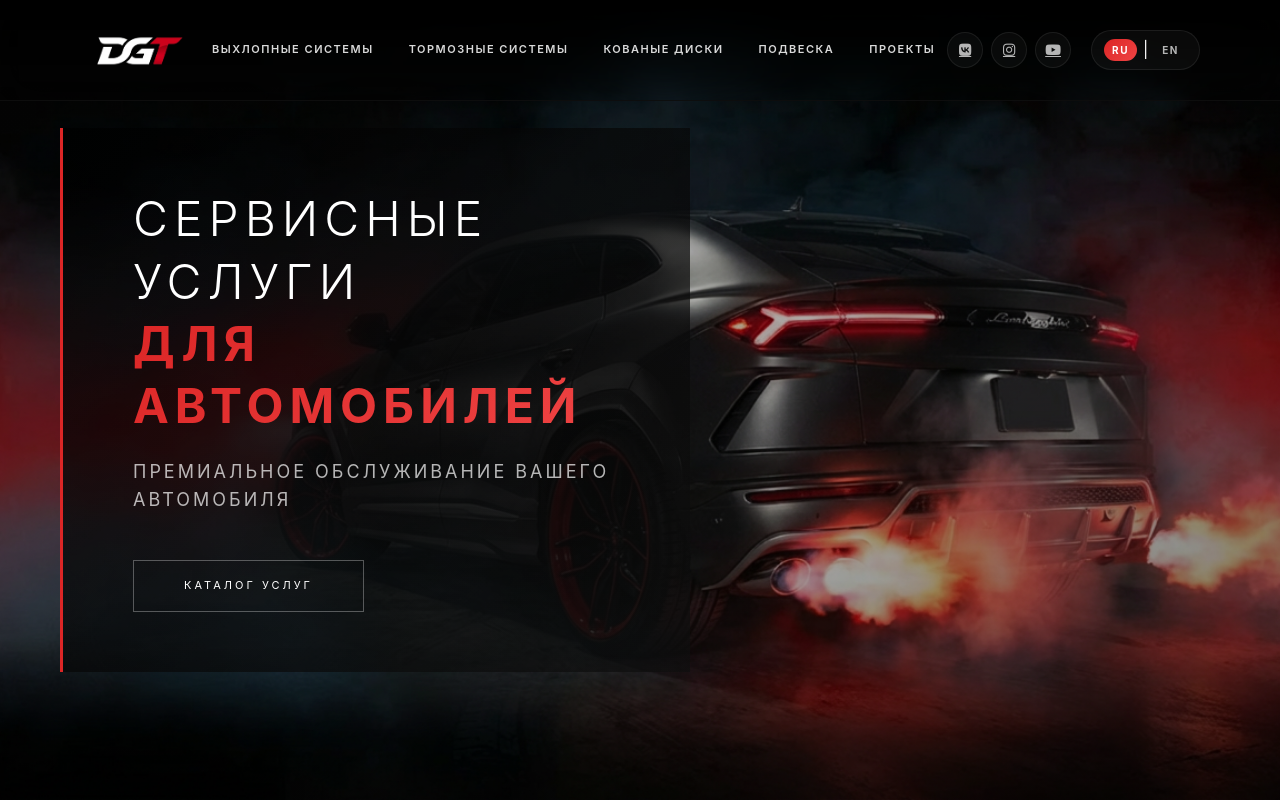
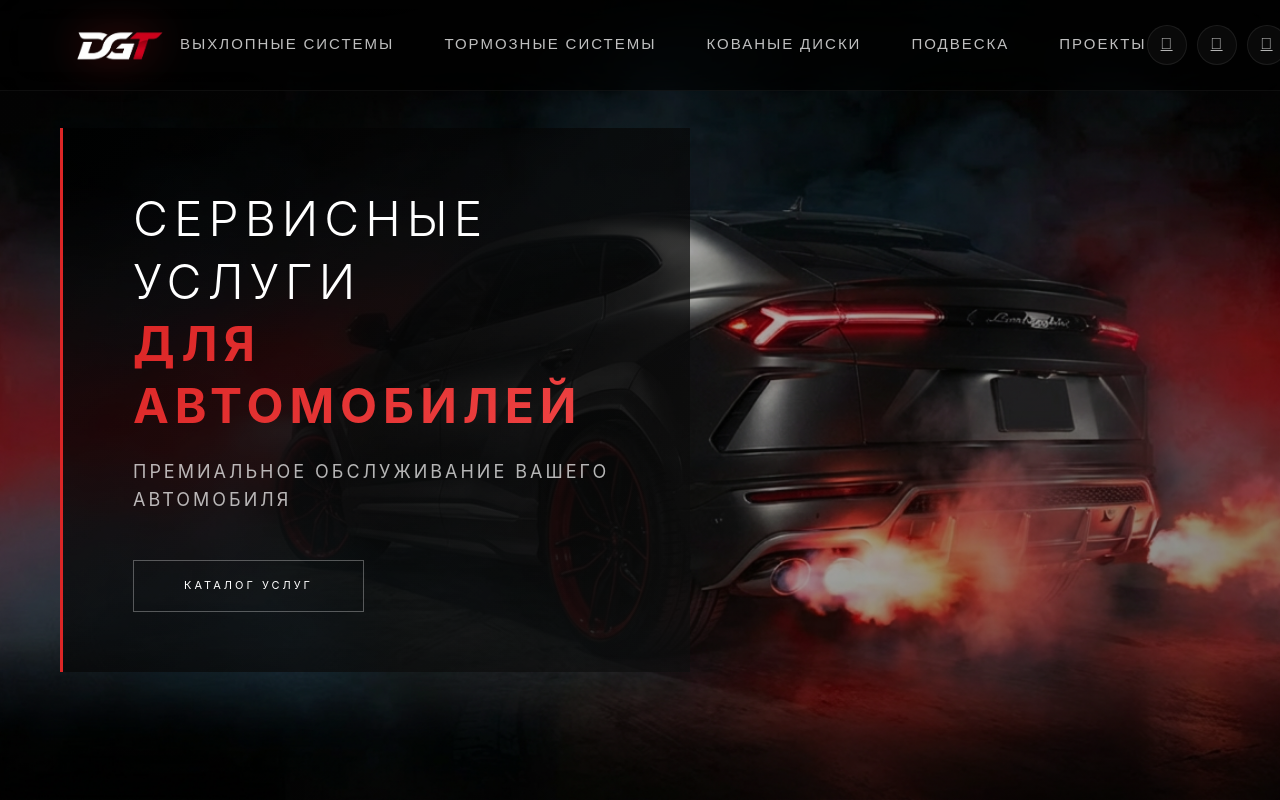
Before and after one commit to Owless/dgt_new, a Next.js app: page / in a window 1280 px wide. Shown: the top 800 px of the page. Built offline with nearby package versions, Linux system fonts and the light colour scheme.

Commit message:
Update page.tsx

```diff
--- a/app/page.tsx
+++ b/app/page.tsx
@@ -3,6 +3,8 @@
 import { useState } from 'react'
 import Link from 'next/link'
 import Image from 'next/image'
+import Header from '@/components/Header'
+import Footer from '@/components/Footer'
 import styles from './page.module.css'
 
 export default function Home() {
@@ -10,12 +12,6 @@ export default function Home() {
 
   const translations = {
     ru: {
-      logoSubtitle: 'EXHAUST SYSTEM',
-      navExhaust: 'Выхлопные системы',
-      navBrakes: 'Тормозные системы',
-      navWheels: 'Кованые диски',
-      navSuspension: 'Подвеска',
-      navProjects: 'Проекты',
       heroTitle1: 'СЕРВИСНЫЕ УСЛУГИ',
       heroTitle2: 'ДЛЯ АВТОМОБИЛЕЙ',
       heroSubtitle: 'Премиальное обслуживание вашего автомобиля',
@@ -44,27 +40,9 @@ export default function Home() {
       hp: 'л.с.',
       kg: 'кг',
       mods: 'модификаций',
-      videoTitle: 'Видеоматериалы',
-      footerDesc: 'Премиальные решения для вашего автомобиля. Выхлопные системы, тормоза, диски, подвеска — все для максимальной производительности.',
-      footerServices: 'Услуги',
-      footerProjects: 'Проекты под ключ',
-      footerCompany: 'Компания',
-      footerAbout: 'О нас',
-      footerVideo: 'Видео',
-      footerContacts: 'Контакты',
-      footerContactsTitle: 'Контакты',
-      footerAddress: 'Москва, ул. Примерная, 123',
-      footerCopyright: '© 2025 DGT Exhaust System. Все права защищены.',
-      footerPrivacy: 'Политика конфиденциальности',
-      footerTerms: 'Условия использования'
+      videoTitle: 'Видеоматериалы'
     },
     en: {
-      logoSubtitle: 'EXHAUST SYSTEM',
-      navExhaust: 'Exhaust Systems',
-      navBrakes: 'Brake Systems',
-      navWheels: 'Forged Wheels',
-      navSuspension: 'Suspension',
-      navProjects: 'Projects',
       heroTitle1: 'AUTOMOTIVE SERVICES',
       heroTitle2: 'FOR YOUR CAR',
       heroSubtitle: 'Premium service for your vehicle',
@@ -93,27 +71,11 @@ export default function Home() {
       hp: 'hp',
       kg: 'kg',
       mods: 'modifications',
-      videoTitle: 'Video Materials',
-      footerDesc: 'Premium solutions for your car. Exhaust systems, brakes, wheels, suspension — everything for maximum performance.',
-      footerServices: 'Services',
-      footerProjects: 'Turnkey Projects',
-      footerCompany: 'Company',
-      footerAbout: 'About Us',
-      footerVideo: 'Videos',
-      footerContacts: 'Contacts',
-      footerContactsTitle: 'Contacts',
-      footerAddress: 'Moscow, Primernaya St., 123',
-      footerCopyright: '© 2025 DGT Exhaust System. All rights reserved.',
-      footerPrivacy: 'Privacy Policy',
-      footerTerms: 'Terms of Use'
+      videoTitle: 'Video Materials'
     }
   }
 
   const t = translations[currentLang]
-
-  const toggleLanguage = () => {
-    setCurrentLang(currentLang === 'ru' ? 'en' : 'ru')
-  }
 
   const handleImageClick = (e: React.MouseEvent<HTMLDivElement>) => {
     const element = e.currentTarget
@@ -125,47 +87,7 @@ export default function Home() {
 
   return (
     <>
-      <header className={styles.header}>
-        <Link href="/" className={styles.logo}>
-          <Image
-            src="/logo.png"
-            alt="DGT Exhaust System"
-            width={120}
-            height={60}
-            style={{ objectFit: 'contain' }}
-            priority
-          />
-        </Link>
-        <nav className={styles.nav}>
-          <Link href="/exhaust">{t.navExhaust}</Link>
-          <Link href="/brakes">{t.navBrakes}</Link>
-          <Link href="/wheels">{t.navWheels}</Link>
-          <Link href="/suspension">{t.navSuspension}</Link>
-          <Link href="/projects">{t.navProjects}</Link>
-        </nav>
-        <div className={styles.headerRight}>
-          <div className={styles.socialIcons}>
-            <a href="https://vk.com" target="_blank" rel="noopener noreferrer">
-              <i className="fab fa-vk"></i>
-            </a>
-            <a href="https://instagram.com" target="_blank" rel="noopener noreferrer">
-              <i className="fab fa-instagram"></i>
-            </a>
-            <a href="https://youtube.com" target="_blank" rel="noopener noreferrer">
-              <i className="fab fa-youtube"></i>
-            </a>
-          </div>
-          <div className={styles.langToggle} onClick={toggleLanguage}>
-            <span className={`${styles.langOption} ${currentLang === 'ru' ? styles.active : ''}`}>
-              RU
-            </span>
-            <span>|</span>
-            <span className={`${styles.langOption} ${currentLang === 'en' ? styles.active : ''}`}>
-              EN
-            </span>
-          </div>
-        </div>
-      </header>
+      <Header currentLang={currentLang} onLanguageChange={setCurrentLang} />
 
       <div className={styles.hero}>
         <div className={styles.heroBg}></div>
@@ -361,75 +283,7 @@ export default function Home() {
         </div>
       </section>
 
-      <footer className={styles.footer} id="contacts">
-        <div className={styles.footerContent}>
-          <div className={styles.footerColumn}>
-            <div className={styles.footerLogo}>
-              <Image
-                src="/logo.png"
-                alt="DGT Exhaust System"
-                width={100}
-                height={50}
-                style={{ objectFit: 'contain' }}
-              />
-            </div>
-            <p className={styles.footerDescription}>{t.footerDesc}</p>
-            <div className={styles.footerSocial}>
-              <a href="https://vk.com" target="_blank" rel="noopener noreferrer" className={styles.footerSocialLink}>
-                <i className="fab fa-vk"></i>
-              </a>
-              <a href="https://instagram.com" target="_blank" rel="noopener noreferrer" className={styles.footerSocialLink}>
-                <i className="fab fa-instagram"></i>
-              </a>
-              <a href="https://youtube.com" target="_blank" rel="noopener noreferrer" className={styles.footerSocialLink}>
-                <i className="fab fa-youtube"></i>
-              </a>
-            </div>
-          </div>
-          <div className={styles.footerColumn}>
-            <h3 className={styles.footerHeading}>{t.footerServices}</h3>
-            <ul className={styles.footerLinks}>
-              <li><Link href="/exhaust">{t.navExhaust}</Link></li>
-              <li><Link href="/brakes">{t.navBrakes}</Link></li>
-              <li><Link href="/wheels">{t.navWheels}</Link></li>
-              <li><Link href="/suspension">{t.navSuspension}</Link></li>
-              <li><Link href="/projects">{t.footerProjects}</Link></li>
-            </ul>
-          </div>
-          <div className={styles.footerColumn}>
-            <h3 className={styles.footerHeading}>{t.footerCompany}</h3>
-            <ul className={styles.footerLinks}>
-              <li><Link href="/about">{t.footerAbout}</Link></li>
-              <li><Link href="/video">{t.footerVideo}</Link></li>
-              <li><Link href="/contacts">{t.footerContacts}</Link></li>
-            </ul>
-          </div>
-          <div className={styles.footerColumn}>
-            <h3 className={styles.footerHeading}>{t.footerContactsTitle}</h3>
-            <ul className={styles.footerContacts}>
-              <li>
-                <i className="fas fa-phone"></i>
-                <a href="tel:+79001234567">+7 (900) 123-45-67</a>
-              </li>
-              <li>
-                <i className="fas fa-envelope"></i>
-                <a href="mailto:info@dgt-exhaust.com">info@dgt-exhaust.com</a>
-              </li>
-              <li>
-                <i className="fas fa-map-marker-alt"></i>
-                <span>{t.footerAddress}</span>
-              </li>
-            </ul>
-          </div>
-        </div>
-        <div className={styles.footerBottom}>
-          <p className={styles.footerCopyright}>{t.footerCopyright}</p>
-          <div className={styles.footerBottomLinks}>
-            <Link href="/privacy">{t.footerPrivacy}</Link>
-            <Link href="/terms">{t.footerTerms}</Link>
-          </div>
-        </div>
-      </footer>
+      <Footer currentLang={currentLang} />
     </>
   )
 }
```
